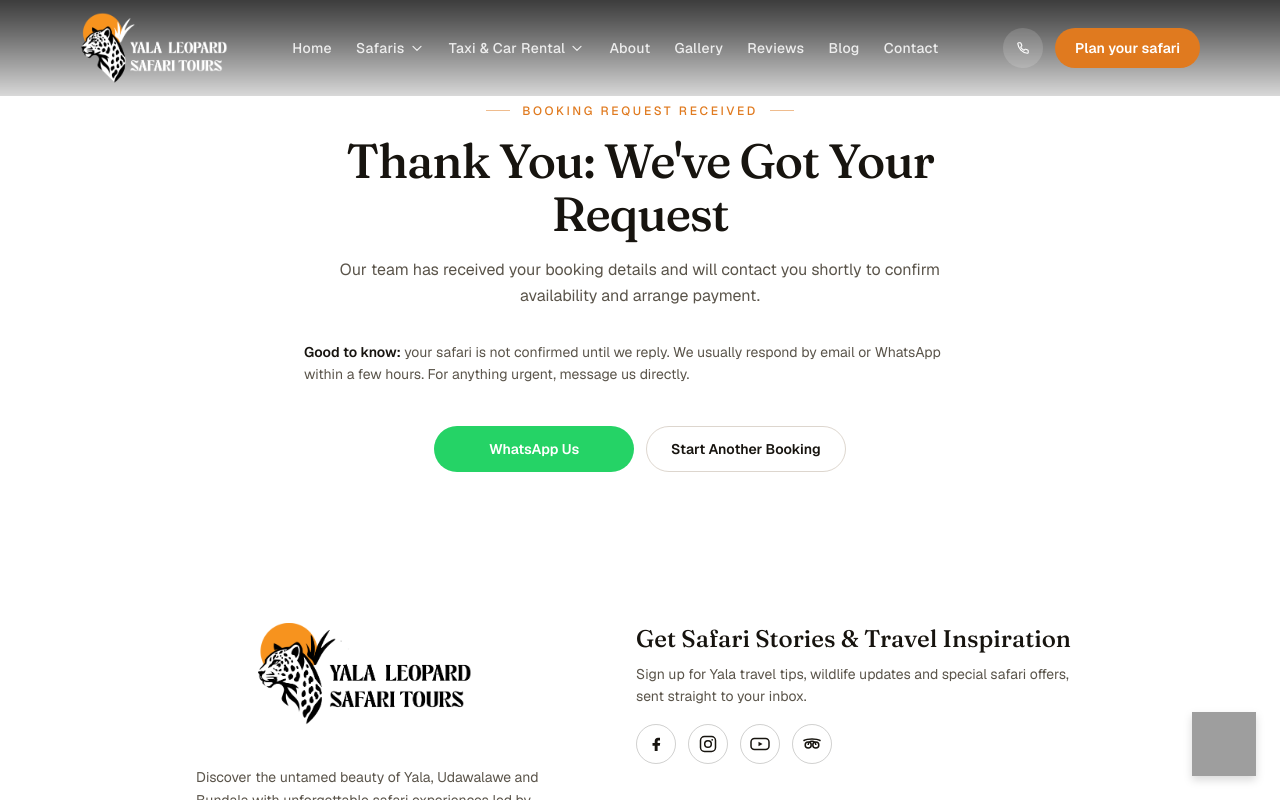
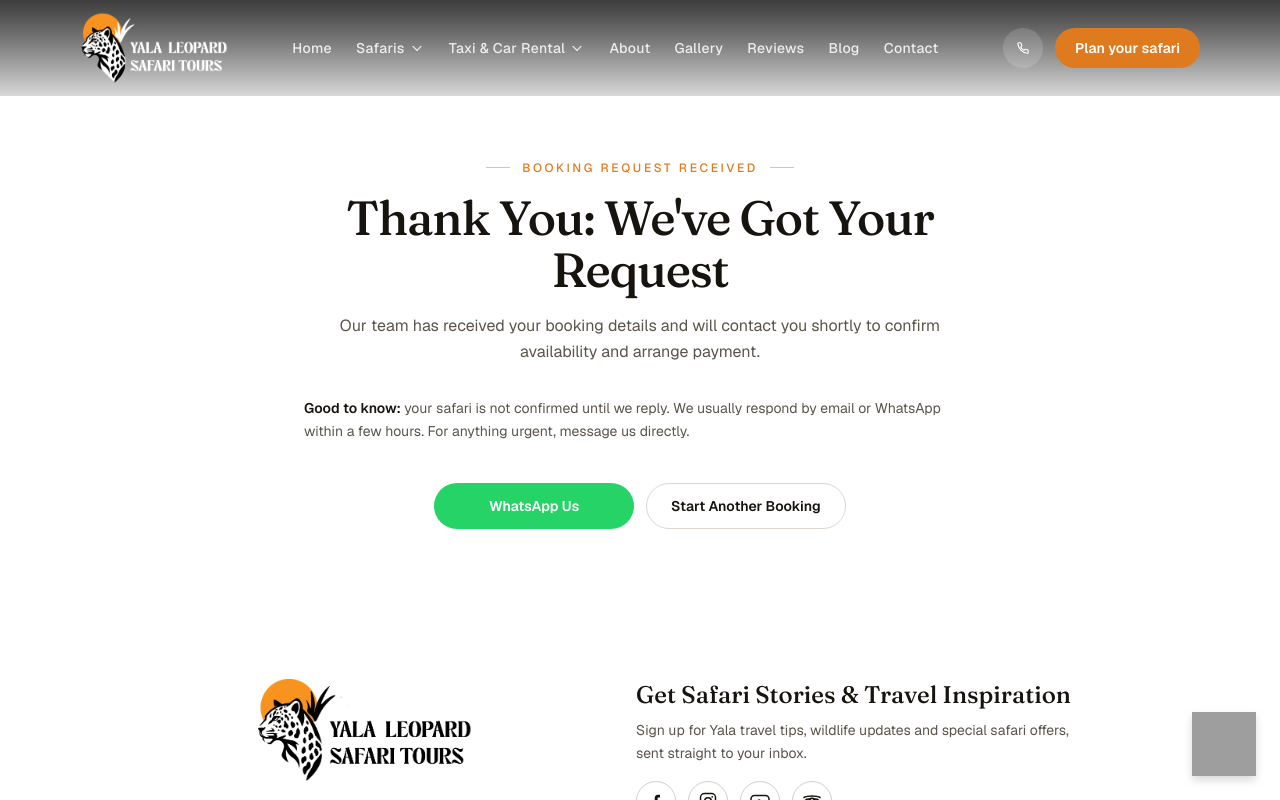
Before and after one commit to sarangas001/yala-leopard-safari-tours, a Next.js app: page /book/yala/confirmation in a window 1280 px wide. Shown: the top 800 px of the page. Built offline with nearby package versions, Linux system fonts and the light colour scheme; grey boxes are pictures that could not be loaded.

Commit message:
fix: Adjust padding for confirmation page layout

```diff
--- a/app/book/[park]/confirmation/page.tsx
+++ b/app/book/[park]/confirmation/page.tsx
@@ -31,7 +31,7 @@ export default async function BookingConfirmation({
   return (
     <main className="flex flex-1 flex-col bg-white">
       <section className="w-full bg-white">
-        <div className="mx-auto max-w-[1600px] px-10 py-[1.5cm] sm:px-20 sm:py-[1.5cm] lg:px-40 lg:py-[2.5cm]">
+        <div className="mx-auto max-w-[1600px] px-10 pb-[1.5cm] pt-[3.5cm] sm:px-20 sm:pb-[1.5cm] sm:pt-[3.5cm] lg:px-40 lg:pb-[2.5cm] lg:pt-[4cm]">
           <Reveal className="mx-auto max-w-2xl text-center">
             <span className="inline-flex items-center gap-3 text-xs font-medium uppercase tracking-[0.22em] text-brand-orange">
               <span className="h-px w-6 bg-brand-orange/50" aria-hidden="true" />
```
